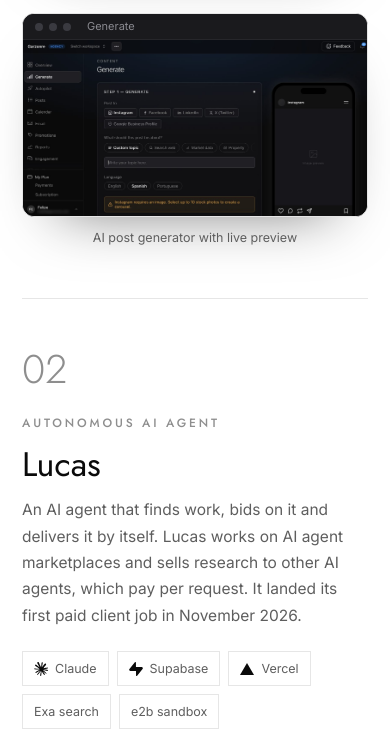
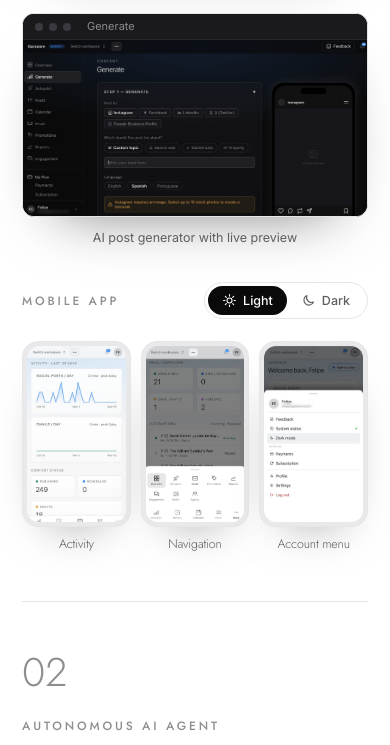
Before and after one commit to fgarzon78/felipe-garzon-portfolio, a plain HTML site: page index.html in a window 390 px wide. Shown: the part 9053-9798 px from the top of the page. Drawn offline with Linux system fonts and the light colour scheme.

Commit message:
Add Orvinn mobile screens with light and dark switch

```diff
--- a/index.html
+++ b/index.html
@@ -194,6 +194,15 @@
   .shot-desk .bar i{width:8px;height:8px;border-radius:50%;background:#3A3A40}
   .shot-desk .bar em{font-style:normal;font-size:11px;color:#8A8A90;margin-left:10px}
   .shot-desk img{width:100%;display:block}
+  .mob-head{display:flex;justify-content:space-between;align-items:center;gap:16px;margin-top:34px}
+  .mode-switch{display:inline-flex;border:1px solid var(--line);border-radius:999px;padding:3px;background:var(--bg)}
+  .mode-switch button{display:inline-flex;align-items:center;gap:6px;border:0;background:none;color:var(--muted);font:500 12.5px Inter,sans-serif;padding:7px 14px;border-radius:999px;cursor:pointer;transition:background .25s,color .25s}
+  .mode-switch button svg{width:15px;height:15px}
+  .mode-switch button.on{background:var(--fg);color:var(--bg)}
+  .orv-phones img{transition:opacity .25s}
+  .orv-phones.fading img{opacity:0}
+  .orv-phones .phone-mini{transition:background .3s}
+  .orv-phones.light .phone-mini{background:#E9E9EB}
   .shot-pair{display:grid;grid-template-columns:1fr 1fr;gap:18px;margin-top:22px}
   .shot-pair figure{margin:0}
   .shot-pair figcaption{text-align:center;font-size:12.5px;color:var(--muted);margin-top:10px}
@@ -549,6 +558,17 @@
           <figure><a class="shot-desk" href="img/orvinn-results.jpg" data-zoom><div class="bar"><i></i><i></i><i></i><em>Results</em></div><img loading="lazy" src="img/orvinn-results.jpg" alt="Orvinn results: published posts by platform, audience engagement, email campaigns and automations"></a><figcaption>Results and engagement</figcaption></figure>
           <figure><a class="shot-desk" href="img/orvinn-generate.jpg" data-zoom><div class="bar"><i></i><i></i><i></i><em>Generate</em></div><img loading="lazy" src="img/orvinn-generate.jpg" alt="Orvinn Generate screen: choose platforms, topic and language, with a live phone preview"></a><figcaption>AI post generator with live preview</figcaption></figure>
         </div>
+        <div class="mob-head"><span class="label">Mobile app</span>
+          <div class="mode-switch" role="group" aria-label="Preview light or dark mode">
+            <button type="button" class="on" data-mode="light" aria-pressed="true"><svg viewBox="0 0 24 24" fill="none" stroke="currentColor" stroke-width="1.7" stroke-linecap="round"><circle cx="12" cy="12" r="4"/><path d="M12 2.5v2.2M12 19.3v2.2M2.5 12h2.2M19.3 12h2.2M5.3 5.3l1.6 1.6M17.1 17.1l1.6 1.6M5.3 18.7l1.6-1.6M17.1 6.9l1.6-1.6"/></svg>Light</button>
+            <button type="button" data-mode="dark" aria-pressed="false"><svg viewBox="0 0 24 24" fill="none" stroke="currentColor" stroke-width="1.7" stroke-linecap="round" stroke-linejoin="round"><path d="M20 14.5A8 8 0 0 1 9.5 4a8 8 0 1 0 10.5 10.5z"/></svg>Dark</button>
+          </div>
+        </div>
+        <div class="shot-phones orv-phones">
+          <figure><a class="phone-mini" href="img/orvinn-m-activity-light.jpg" data-zoom data-base="activity"><img loading="lazy" src="img/orvinn-m-activity-light.jpg" alt="Orvinn mobile activity charts and content status"></a><figcaption>Activity</figcaption></figure>
+          <figure><a class="phone-mini" href="img/orvinn-m-menu-light.jpg" data-zoom data-base="menu"><img loading="lazy" src="img/orvinn-m-menu-light.jpg" alt="Orvinn mobile navigation menu over email and automation stats"></a><figcaption>Navigation</figcaption></figure>
+          <figure><a class="phone-mini" href="img/orvinn-m-account-light.jpg" data-zoom data-base="account"><img loading="lazy" src="img/orvinn-m-account-light.jpg" alt="Orvinn mobile account menu with light and dark mode option"></a><figcaption>Account menu</figcaption></figure>
+        </div>
       </div>
     </div>
 
@@ -786,6 +806,28 @@
     });
   })();
 
+  // Orvinn mobile preview: light / dark switch
+  (function(){
+    const wrap = document.querySelector('.orv-phones'); if (!wrap) return;
+    const btns = document.querySelectorAll('.mode-switch button');
+    // preload both versions so the switch is instant
+    wrap.querySelectorAll('[data-base]').forEach(a => ['light','dark'].forEach(m => { const i = new Image(); i.src = 'img/orvinn-m-' + a.dataset.base + '-' + m + '.jpg'; }));
+    wrap.classList.add('light');
+    btns.forEach(b => b.addEventListener('click', () => {
+      const mode = b.dataset.mode;
+      btns.forEach(x => { const on = x === b; x.classList.toggle('on', on); x.setAttribute('aria-pressed', on); });
+      wrap.classList.add('fading');
+      setTimeout(() => {
+        wrap.querySelectorAll('[data-base]').forEach(a => {
+          const src = 'img/orvinn-m-' + a.dataset.base + '-' + mode + '.jpg';
+          a.href = src; a.querySelector('img').src = src;
+        });
+        wrap.classList.toggle('light', mode === 'light');
+        wrap.classList.remove('fading');
+      }, 220);
+    }));
+  })();
+
   // enlarge dashboard screenshots
   (function(){
     const box = document.createElement('div');
```
Also changed, not shown: img/orvinn-m-account-dark.jpg (added), img/orvinn-m-account-light.jpg (added), img/orvinn-m-activity-dark.jpg (added), img/orvinn-m-activity-light.jpg (added), img/orvinn-m-menu-dark.jpg (added), img/orvinn-m-menu-light.jpg (added).
